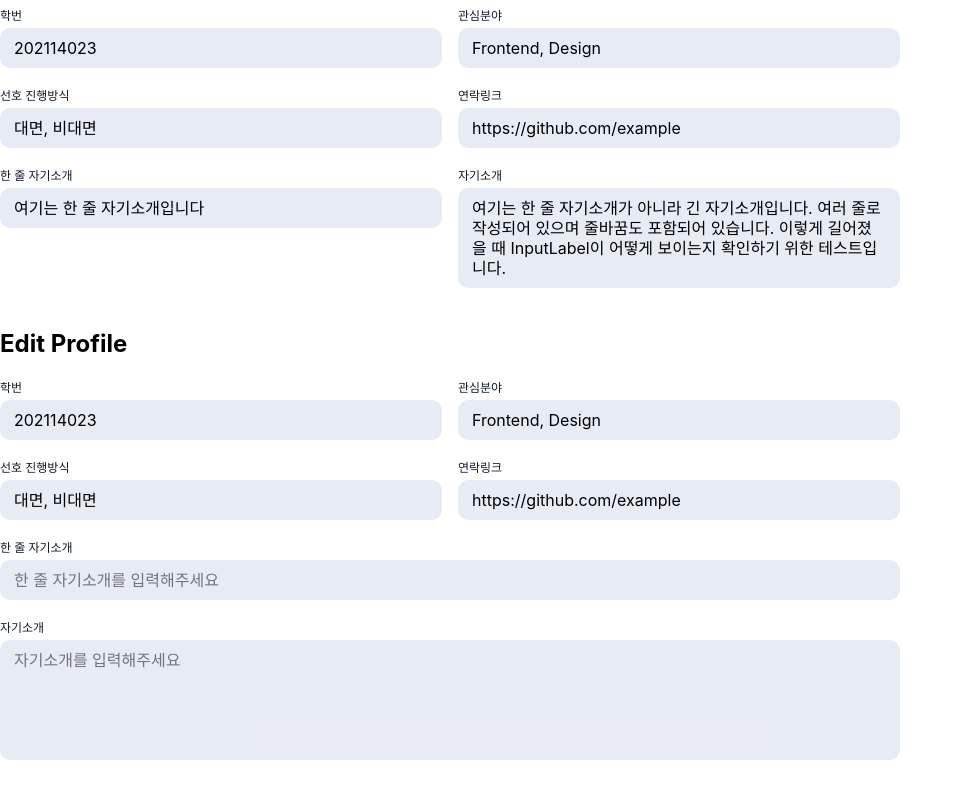
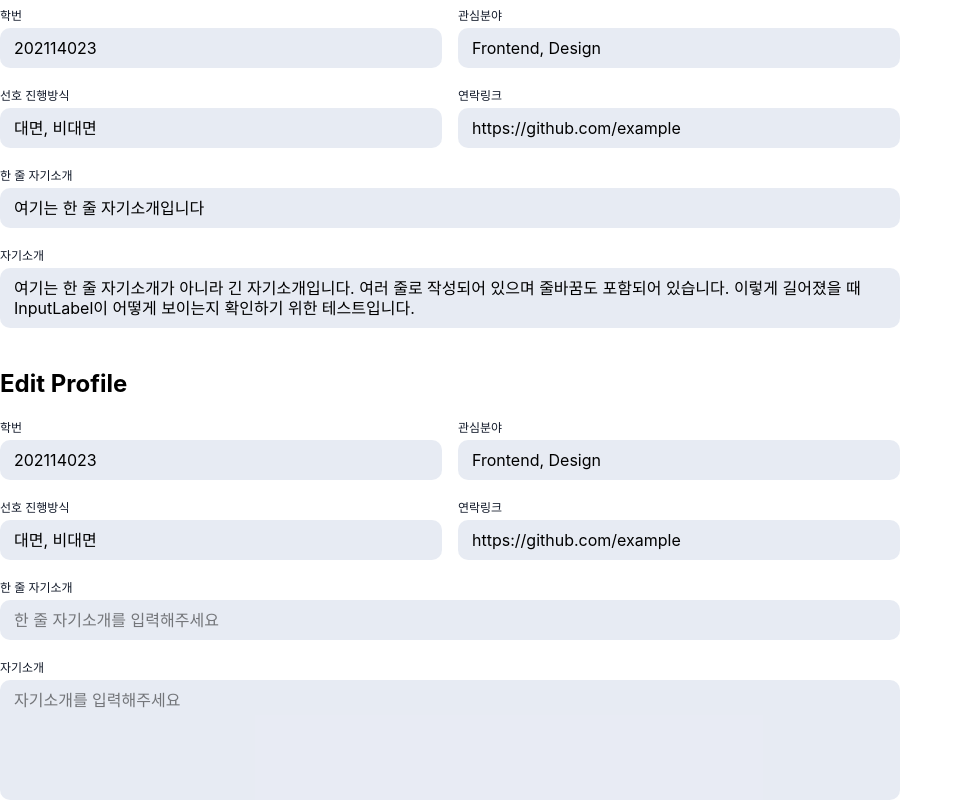
Before and after one commit to skhu-capstone/Capstone_Frontend, a React (Vite) app: page / in a window 1280 px wide. Shown: the part 2334-3134 px from the top of the page, without its empty margins (0-963 px from the left). Before the commit the page ends 3094 px from the top, so only its background shows below. Built offline with nearby package versions, Linux system fonts and the light colour scheme; a web font is replaced by a local one.

Commit message:
Fix: className에 템플릿 리터럴() 미적용으로 인한 스타일 적용 오류 수정 (#5)

```diff
--- a/src/components/card/InputLabel.jsx
+++ b/src/components/card/InputLabel.jsx
@@ -5,7 +5,7 @@ function InputLabel({
   multiline = false, // 긴 텍스트 표시용
 }) {
   return (
-    <div className="w-full inline-flex flex-col justify-start items-start gap-1 ${className}">
+    <div className={`w-full inline-flex flex-col justify-start items-start gap-1 ${className}`}>
       {/* 라벨 */}
       <div className="self-stretch text-gray-900 text-xs font-medium leading-4 line-clamp-1">
         {label}
```
